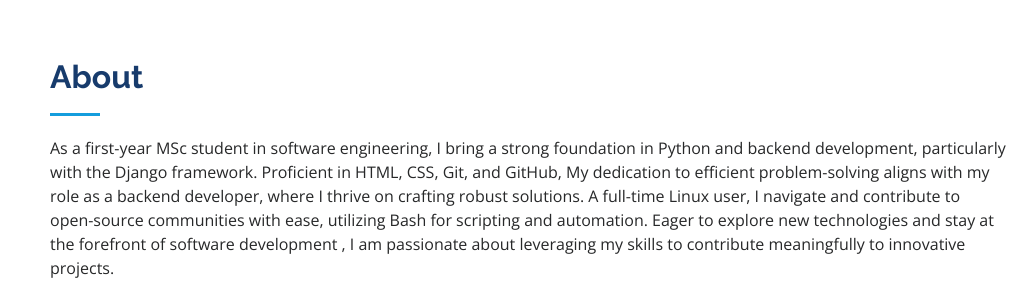
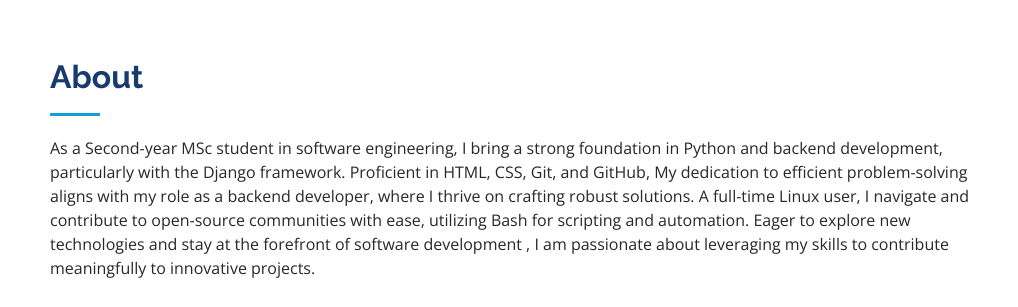
Before and after one commit to dhilipmpms/portfolio, a plain HTML site: page index.html in a window 1280 px wide. Shown: the part 802-1109 px from the top of the page, without its empty margins (262-1280 px from the left). Drawn offline with nearby package versions, Linux system fonts and the light colour scheme; files whose address does not match are found by name.

Commit message:
Update index.html

```diff
--- a/index.html
+++ b/index.html
@@ -85,7 +85,7 @@
 
         <div class="section-title">
           <h2>About</h2>
-          <p>As a first-year MSc student in software engineering, I bring a strong foundation in
+          <p>As a Second-year MSc student in software engineering, I bring a strong foundation in
             Python and backend development, particularly with the Django framework. Proficient
              in HTML, CSS, Git, and GitHub,
              My dedication to efficient problem-solving aligns with my role as a backend developer, where I
```
